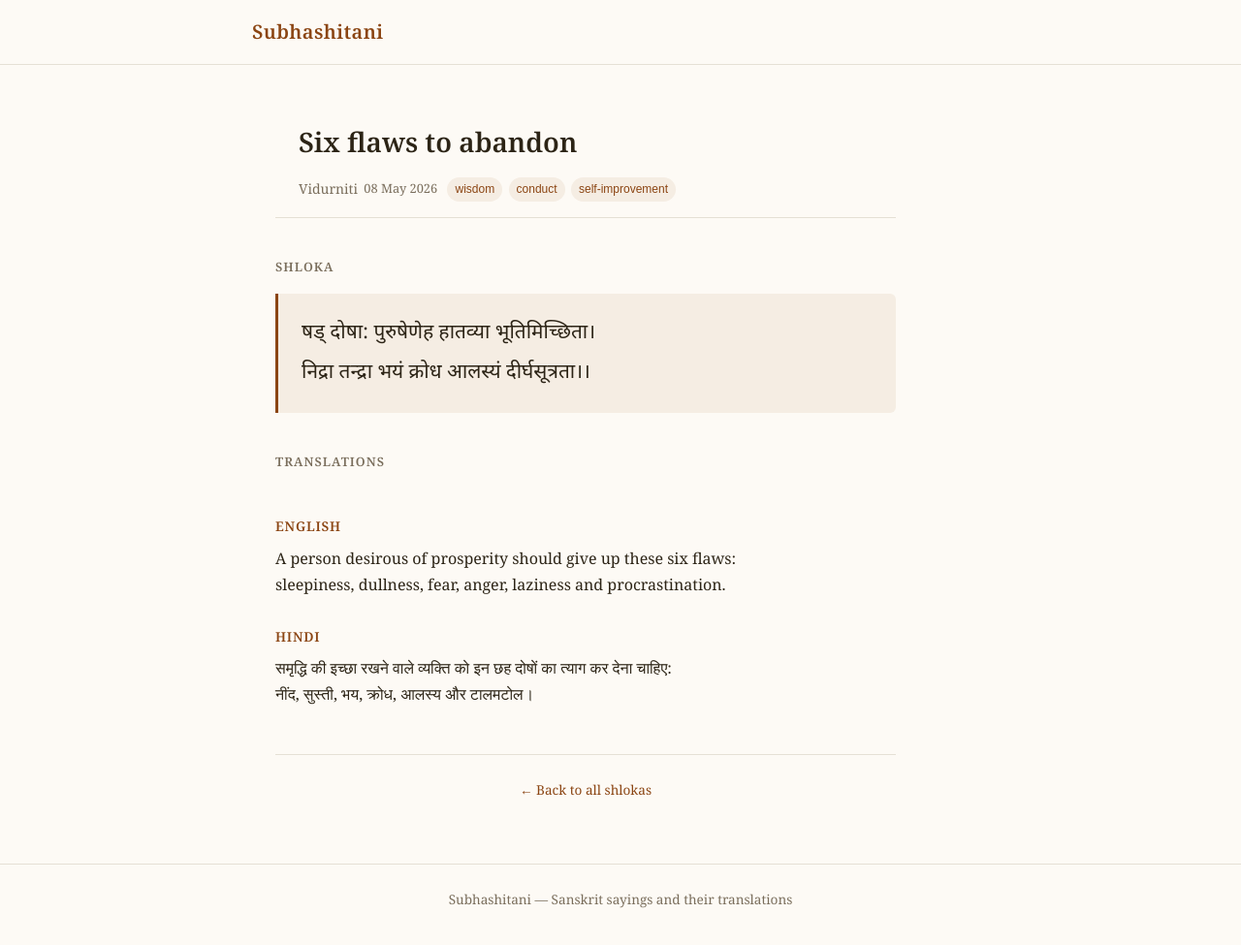
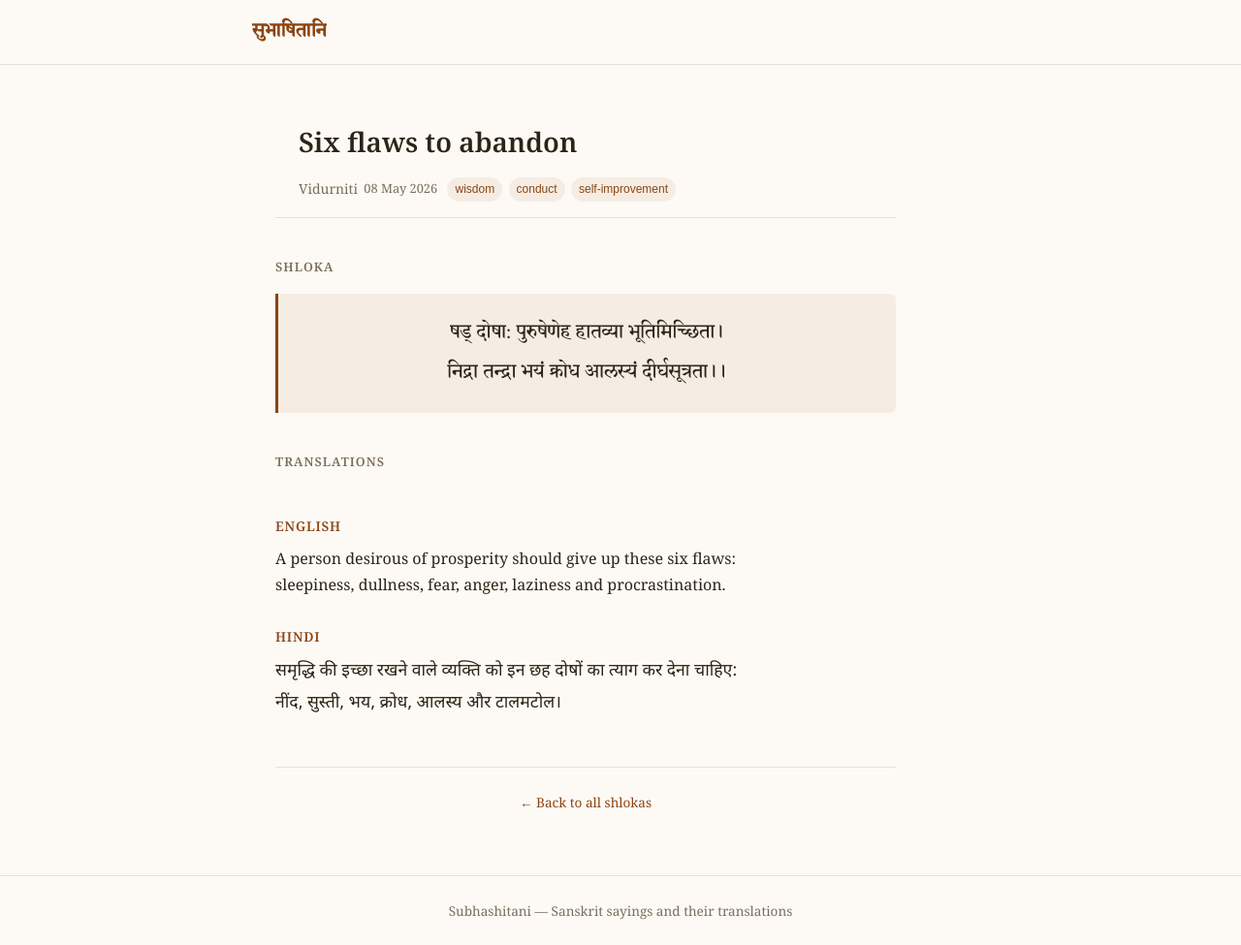
Before and after one commit to tanayseven/subhashitani, a Flask app: a page that uses templates/base.html in a window 1280 px wide. Shown: the whole page at 97% size. Before the commit the page ends 937 px from the top, so only its background shows below. Run offline with Flask 3, Linux system fonts and the light colour scheme.

Commit message:
Add Sanskrit/Devanagari fonts, centre shloka, rename title to सुभाषितानि

```diff
--- a/static/css/style.css
+++ b/static/css/style.css
@@ -1,3 +1,16 @@
+@font-face {
+  font-family: 'Sanskrit 2003';
+  src: url('../Sanskrit-2003.ttf') format('truetype');
+  font-weight: normal;
+  font-style: normal;
+}
+
+@font-face {
+  font-family: 'Noto Sans Devanagari';
+  src: url('../NotoSansDevanagari.ttf') format('truetype');
+  font-style: normal;
+}
+
 *, *::before, *::after { box-sizing: border-box; margin: 0; padding: 0; }
 
 :root {
@@ -9,7 +22,7 @@
   --accent: #8b4513;
   --accent-light: #f5ede3;
   --font-body: 'Noto Serif', Georgia, serif;
-  --font-deva: 'Noto Sans Devanagari', sans-serif;
+  --font-deva: 'Sanskrit 2003', 'Noto Sans Devanagari', sans-serif;
   --radius: 6px;
   --max-width: 760px;
 }
@@ -39,6 +52,7 @@ nav { max-width: var(--max-width); margin: 0 auto; }
   color: var(--accent);
   text-decoration: none;
   letter-spacing: 0.02em;
+  font-family: var(--font-deva);
 }
 
 /* ── Main ── */
@@ -195,6 +209,7 @@ main {
   padding: 1.25rem 1.5rem;
   border-left: 3px solid var(--accent);
   border-radius: 0 var(--radius) var(--radius) 0;
+  text-align: center;
 }
 
 .devanagari p { margin: 0; }
@@ -212,6 +227,12 @@ main {
 
 .translation-text p { margin: 0; }
 
+[data-lang="hindi"] .translation-text {
+  font-family: 'Noto Sans Devanagari', sans-serif;
+  font-size: 1.1rem;
+  line-height: 1.9;
+}
+
 .shloka-footer { margin-top: 3rem; padding-top: 1.5rem; border-top: 1px solid var(--border); }
 
 .shloka-footer a { color: var(--accent); text-decoration: none; }
--- a/templates/base.html
+++ b/templates/base.html
@@ -3,16 +3,16 @@
 <head>
   <meta charset="UTF-8">
   <meta name="viewport" content="width=device-width, initial-scale=1.0">
-  <title>{% block title %}Subhashitani{% endblock %}</title>
+  <title>{% block title %}सुभाषितानि{% endblock %}</title>
   <link rel="preconnect" href="https://fonts.googleapis.com">
-  <link href="https://fonts.googleapis.com/css2?family=Noto+Sans+Devanagari:wght@400;600&family=Noto+Serif:ital,wght@0,400;0,600;1,400&display=swap" rel="stylesheet">
+  <link href="https://fonts.googleapis.com/css2?family=Noto+Serif:ital,wght@0,400;0,600;1,400&display=swap" rel="stylesheet">
   <link rel="icon" type="image/svg+xml" href="{{ url_for('static', filename='favicon.svg') }}">
   <link rel="stylesheet" href="{{ url_for('static', filename='css/style.css') }}">
 </head>
 <body>
   <header>
     <nav>
-      <a class="site-title" href="{{ url_for('index') }}">Subhashitani</a>
+      <a class="site-title" href="{{ url_for('index') }}">सुभाषितानि</a>
     </nav>
   </header>
 
--- a/templates/shloka.html
+++ b/templates/shloka.html
@@ -23,7 +23,7 @@
   <section class="translations">
     <h2>Translations</h2>
     {% for translation in shloka.translations %}
-    <div class="translation">
+    <div class="translation" data-lang="{{ translation.language | lower }}">
       <h3>{{ translation.language }}</h3>
       <div class="translation-text">{{ translation.html | safe }}</div>
     </div>
```
Also changed, not shown: static/NotoSansDevanagari.ttf (added), static/Sanskrit-2003.ttf (added).
